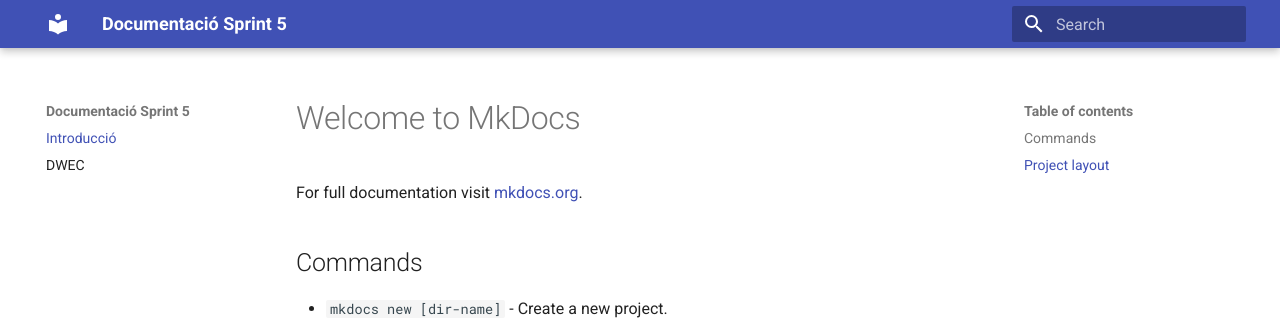
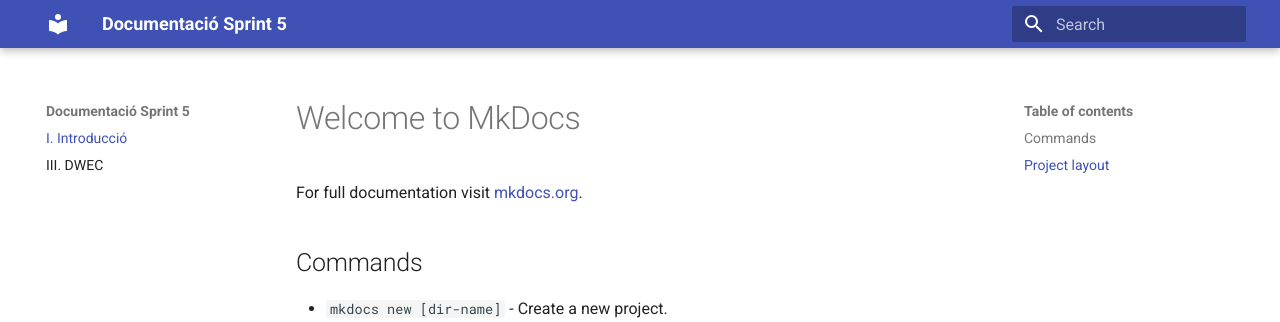
Before and after one commit to MikeyN-ai/daw-act503, an MkDocs documentation site: the page built from docs/index.md, in a window 1280 px wide. Shown: the top 322 px of the page. Built offline with MkDocs 1.6.1 and Material for MkDocs 9.7.7, drawn with Linux system fonts in a browser that asks for light colours.

Commit message:
DWEC:update yml

```diff
--- a/mkdocs.yml
+++ b/mkdocs.yml
@@ -2,5 +2,5 @@
 theme:
   name: material
 nav:
-  - Introducció: index.md
-  - DWEC: DWEC/DWEC.md
+  - I. Introducció: index.md
+  - III. DWEC: DWEC/DWEC.md
```
